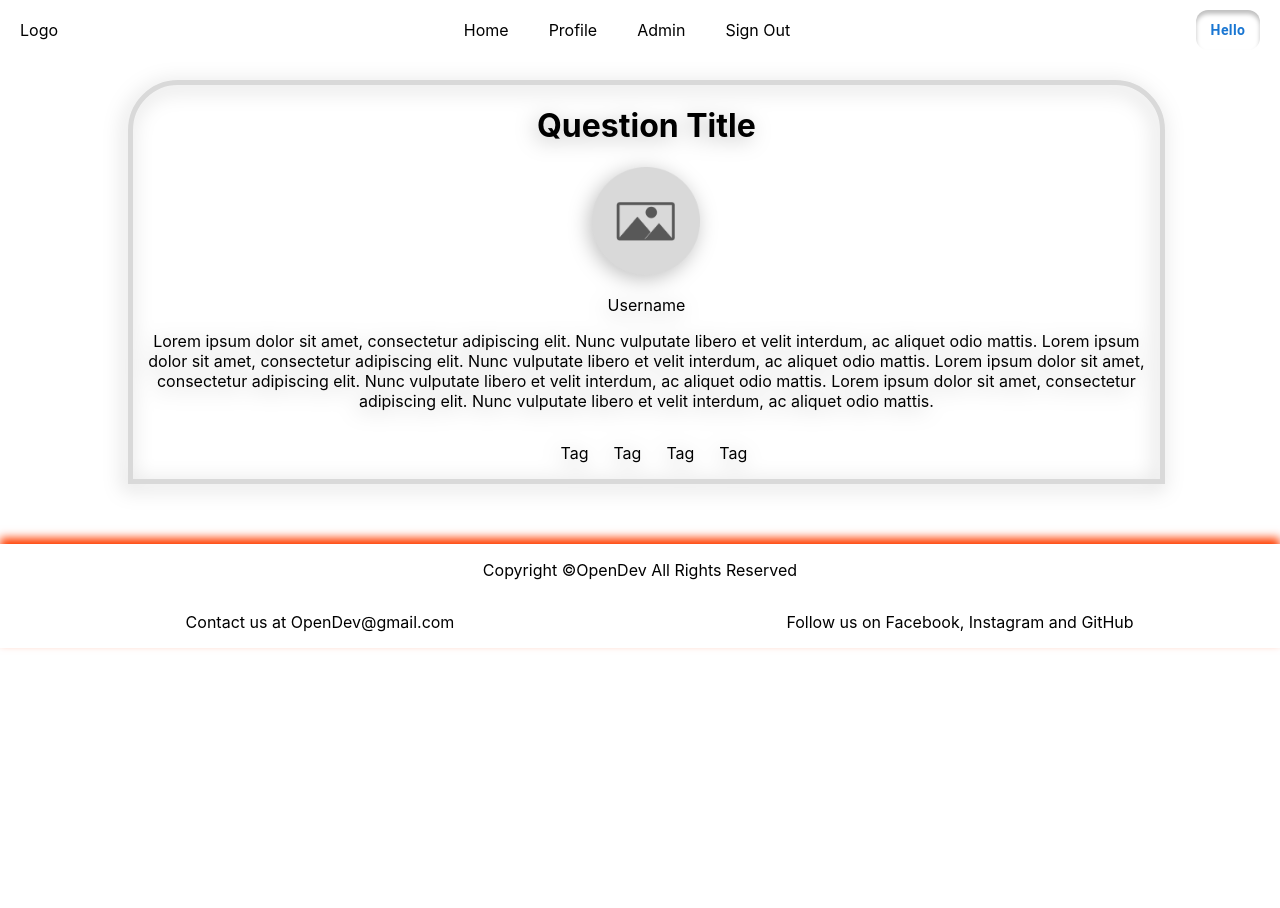
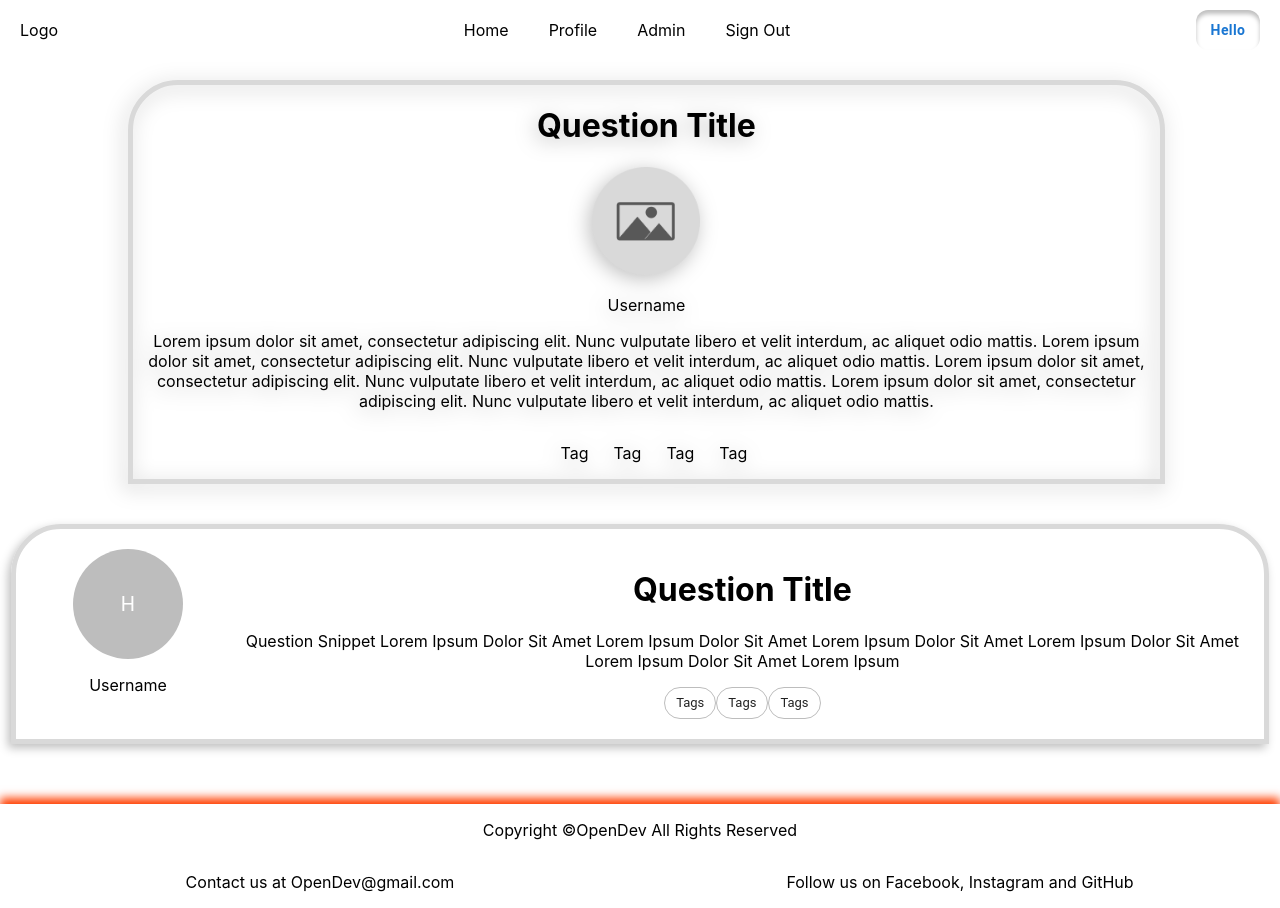
Before and after one commit to Ungerer221/DV200_Term4_Ungerer, a React (Create React App) app in the folder client/: page /Question in a window 1280 px wide. Before the commit the page ends 800 px from the top, so only its background shows below. Built offline with nearby package versions, Linux system fonts and the light colour scheme.

Commit message:
fixed question problem hopefully

```diff
--- a/client/src/Pages/QuestionPage.css
+++ b/client/src/Pages/QuestionPage.css
@@ -38,3 +38,14 @@
     height: auto;
     width: auto;
 }
+
+.question-page-con {
+    margin: auto;
+    margin-top: 40px;
+    width: 96%;
+    /* height: 221px; */
+    padding: 20px 10px;
+    border-radius: 50px 50px 0px 0px;
+    border: 5px solid #D9D9D9;
+    box-shadow: -3px 4px 10px 0px rgba(0, 0, 0, 0.25);
+}
--- a/client/src/Pages/QuestionPage.js
+++ b/client/src/Pages/QuestionPage.js
@@ -3,6 +3,8 @@ import React from "react";
 // MUI
 import Box from '@mui/material/Box';
 import Grid from '@mui/material/Grid';
+import Avatar from '@mui/material/Avatar';
+import Chip from '@mui/material/Chip';
 
 // css
 import './QuestionPage.css'
@@ -67,6 +69,42 @@ function QuestionPage() {
 
                 </Box>
             </div>
+
+            {/* trying something  */}
+            <div className="question-page-con">
+                {/* top row  */}
+                <Grid container spacing={0}>
+                    {/* Column 1 the user avatar */}
+                    <Grid xs={2}>
+                        <Grid xs={12}>
+                            <Avatar sx={{width:'110px', height:'110px', margin:'auto'}}>H</Avatar>
+                        </Grid>
+                        <Grid xs={12}>
+                            <p>Username</p>
+                        </Grid>
+                    </Grid>
+                    {/* Column 2  */}
+                    <Grid xs={10}>
+                        <Grid>
+                            <Grid>
+                                <h1>Question Title</h1>
+                            </Grid>
+                            <Grid>
+                                <p>
+                                    Question Snippet Lorem Ipsum Dolor Sit Amet Lorem Ipsum Dolor
+                                    Sit Amet Lorem Ipsum Dolor Sit Amet Lorem Ipsum Dolor Sit
+                                    Amet Lorem Ipsum Dolor Sit Amet Lorem Ipsum
+                                </p>
+                            </Grid>
+                            <Grid>
+                                <Chip label="Tags" variant="outlined" />
+                                <Chip label="Tags" variant="outlined" />
+                                <Chip label="Tags" variant="outlined" />
+                            </Grid>
+                        </Grid>
+                    </Grid>
+                </Grid>
+            </div>
         </>
     )
 }
```
